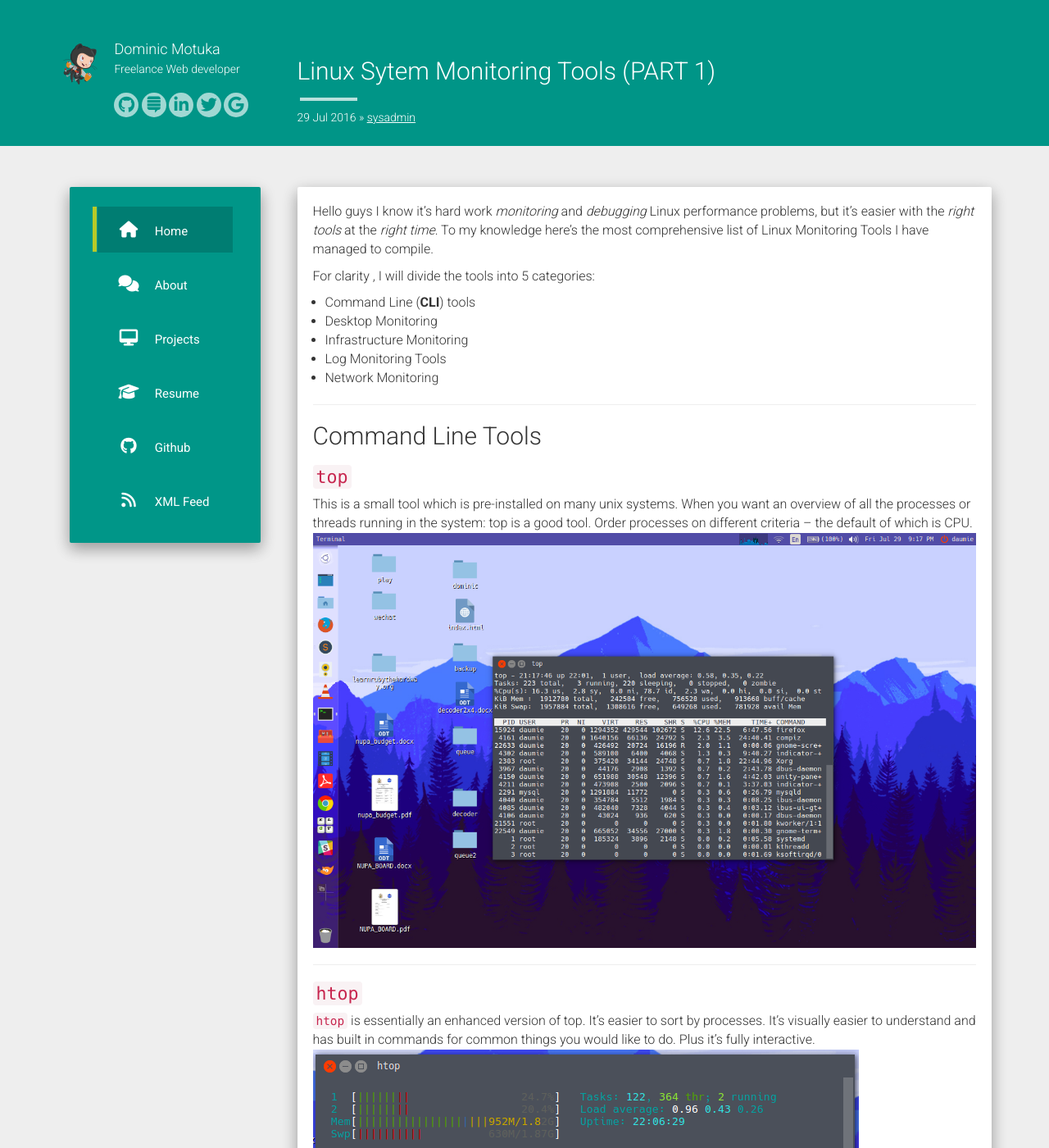
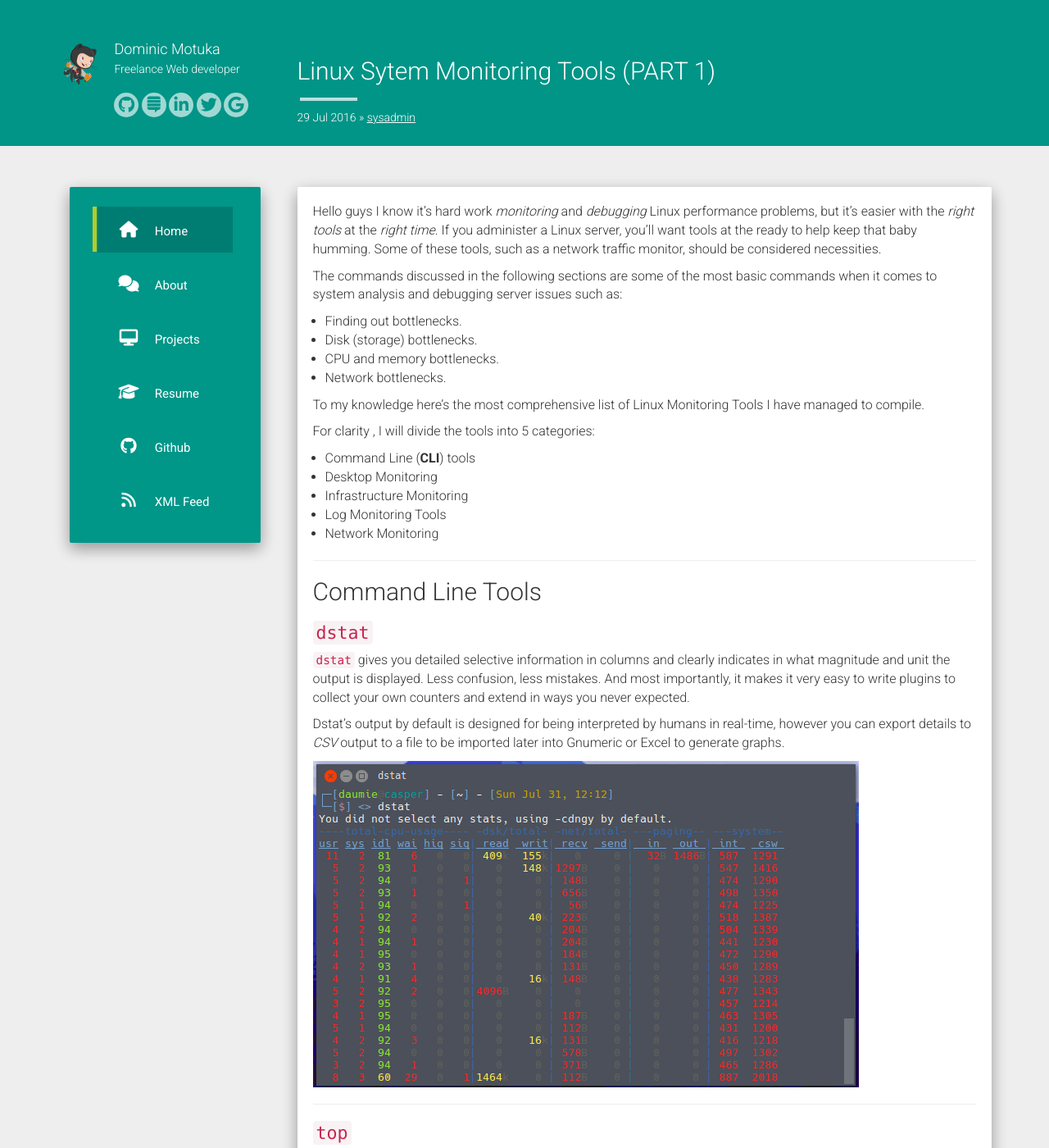
Before and after one commit to daumie/blog, a Jekyll site: the page built from _posts/2016-07-29-linux-system-monitoring-tools-every-sysadmin-should-know.md, in a window 1280 px wide and 1400 px high. Shown: the whole window at 82% size. Built offline with Jekyll 4.4.1, drawn with Linux system fonts in a browser that asks for light colours; nearby versions of some CDN libraries; comment, search, counter and statistics services are not loaded.

Commit message:
add category commandline_tools photos, point post to directory

```diff
--- a/_posts/2016-07-29-linux-system-monitoring-tools-every-sysadmin-should-know.md
+++ b/_posts/2016-07-29-linux-system-monitoring-tools-every-sysadmin-should-know.md
@@ -5,7 +5,15 @@ date:   2016-07-29 08:50:39
 categories: sysadmin
 ---
 
-Hello guys I know it’s hard work *monitoring* and *debugging* Linux performance problems, but it’s easier with the *right tools* at the *right time*.
+Hello guys I know it’s hard work *monitoring* and *debugging* Linux performance problems, but it’s easier with the *right tools* at the *right time*. If you administer a Linux server, you'll want tools at the ready to help keep that baby humming. Some of these tools, such as a network traffic monitor, should be considered necessities.
+
+The commands discussed in the following sections are some of the most basic commands when it comes to system analysis and debugging server issues such as:
+
+- Finding out bottlenecks.
+- Disk (storage) bottlenecks.
+- CPU and memory bottlenecks.
+- Network bottlenecks.
+
 To my knowledge here’s the most comprehensive list of Linux Monitoring Tools I have managed to compile.
 
 For clarity , I will divide the tools into 5 categories:
@@ -19,28 +27,37 @@ For clarity , I will divide the tools into 5 categories:
 
 ## Command Line Tools
 
+### `dstat`
+`dstat` gives you detailed selective information in columns and clearly indicates in what magnitude and unit the output is displayed. Less confusion, less mistakes. And most importantly, it makes it very easy to write plugins to collect your own counters and extend in ways you never expected.
+
+Dstat’s output by default is designed for being interpreted by humans in real-time, however you can export details to *CSV* output to a file to be imported later into Gnumeric or Excel to generate graphs.
+
+![dstat](/assets/img/command_line_tools/dstat.png)
+
+---
+
 ### `top`
 
 This is a small tool which is pre-installed on many unix systems. When you want an overview of all the processes or threads running in the system: top is a good tool. Order processes on different criteria – the default of which is CPU.
-![top](/assets/img/top.png)
+![top](/assets/img/command_line_tools/top.png)
 
 ---
 
 ### `htop`
 `htop` is essentially an enhanced version of top. It’s easier to sort by processes. It’s visually easier to understand and has built in commands for common things you would like to do. Plus it’s fully interactive.
-![htop](/assets/img/htop.png)
+![htop](/assets/img/command_line_tools/htop.png)
 
 ---
 
 ### `atop`
 `atop` monitors all processes much like top and htop, unlike top and htop however it has daily logging of the processes for long-term analysis. It also shows resource consumption by all processes. It will also highlight resources that have reached a critical load.
-![atop](/assets/img/atop.png)
+![atop](/assets/img/command_line_tools/atop.png)
 
 ---
 
 ### `apachetop`
 `apachetop` monitors the overall performance of your apache webserver. It’s largely based on mytop. It displays current number of reads, writes and the overall number of requests processed.
-![apachetop](/assets/img/apachetop.png)
+![apachetop](/assets/img/command_line_tools/apachetop.png)
 
 ---
 
@@ -49,21 +66,21 @@ This is a small tool which is pre-installed on many unix systems. When you want
 
 	# apt-get install proftpd-basic
 
-![ftptop](/assets/img/ftptop.png)
+![ftptop](/assets/img/command_line_tools/ftptop.png)
 
 ---
 
 ### `mytop`
 `mytop` is a neat tool for monitoring threads and performance of mysql. It gives you a live look into the database and what queries it’s processing in real time
 
-![mytop](/assets/img/mytop.png)
+![mytop](/assets/img/command_line_tools/mytop.png)
 
 ---
 
 ### `powertop`
 `powertop` helps you diagnose issues that has to do with power consumption and power management. It can also help you experiment with power management settings to achieve the most efficient settings for your server.*Quickhint* You switch tabs with the tab key.
 
-![powertop](/assets/img/powertop.png)
+![powertop](/assets/img/command_line_tools/powertop.png)
 
 ---
 
@@ -71,6 +88,6 @@ This is a small tool which is pre-installed on many unix systems. When you want
 `iotop` checks the I/O usage information and gives you a top-like interface to that. It displays columns on read and write and each row represents a process. It also displays the percentage of time the process spent while swapping in and while waiting on I/O.
 
 
-![iotop](/assets/img/iotop.png)
+![iotop](/assets/img/command_line_tools/iotop.png)
 
 ---
```
Also changed, not shown: assets/img/commadline_line_tools/apachetop.png (added), assets/img/commadline_line_tools/atop.png (added), assets/img/commadline_line_tools/dstat.png (added), assets/img/commadline_line_tools/ftptop.png (added), assets/img/commadline_line_tools/htop.png (added), assets/img/commadline_line_tools/iotop.png (added), assets/img/commadline_line_tools/mytop.png (added), assets/img/commadline_line_tools/powertop.png (added), assets/img/commadline_line_tools/top.png (added), assets/img/command_line_tools/apachetop.png (added), assets/img/command_line_tools/atop.png (added), assets/img/command_line_tools/dstat.png (added), assets/img/command_line_tools/ftptop.png (added), assets/img/command_line_tools/htop.png (added), 4 more files.
